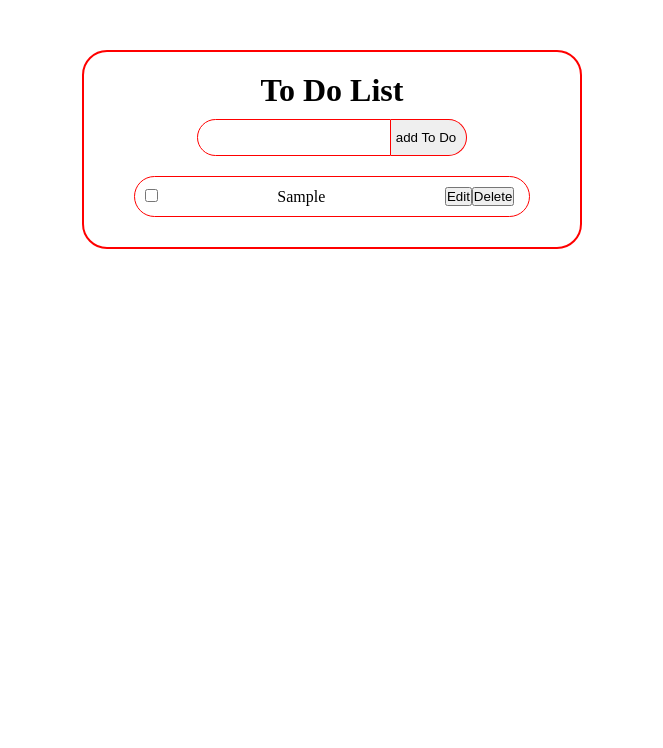
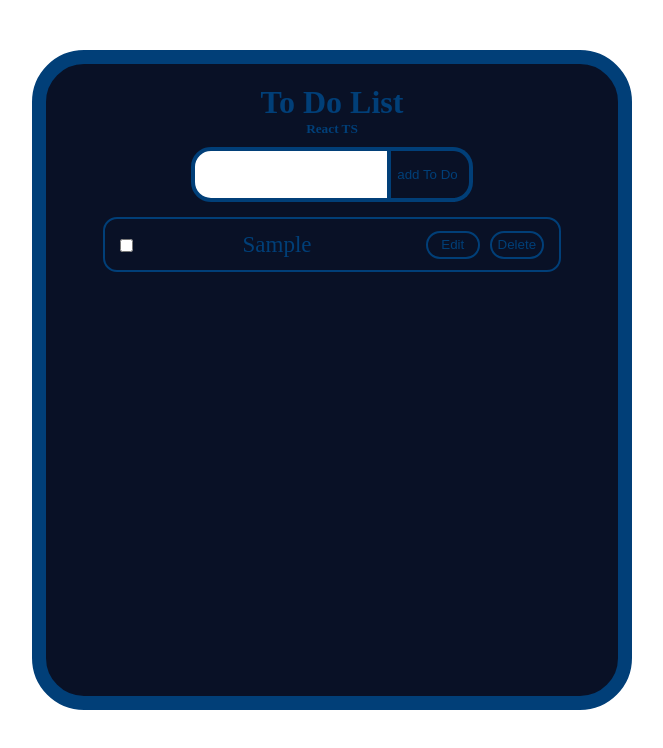
Before and after one commit to ArtemAnikin/react-todo-list, a React (Create React App) app: page / in a window 1280 px wide. Both pictures are taken after typing "Sample" into the empty fields and a click on the button "add To Do". Shown: the top 748 px of the page, without its empty margins (308-971 px from the left). Built offline with nearby package versions, Linux system fonts and the light colour scheme.

Commit message:
feat(EH-12-3): work with styles

```diff
--- /dev/null
+++ b/src/components/ColorEnum.scss
@@ -0,0 +1,2 @@
+$dark-blue: #091126;
+$light-blue: #013F78;
--- a/src/components/TodoForm.scss
+++ b/src/components/TodoForm.scss
@@ -1,3 +1,5 @@
+@use 'ColorEnum';
+
 *{
     margin: 0;
     padding: 0;
@@ -10,14 +12,25 @@
     justify-content: center;
     margin: 10px auto;
     & .form-input input{
-        border: 1px solid red;
-        border-radius: 25px 0 0 25px;
+        width: 200px;
+        height: 55px;
+        border: 4px solid ColorEnum.$light-blue;
+        border-radius: 20px 0 0 20px;
         padding: 10px 0 10px 15px;
     }
     & .form-btns button{
-        border: 1px solid red;
+        width: 82px;
+        height: 55px;
+        border: 4px solid ColorEnum.$light-blue;
+        background-color: ColorEnum.$dark-blue;
+        color: ColorEnum.$light-blue;
         border-left: none;
-        border-radius:0 25px 25px 0;
+        border-radius: 0 20px 20px 0;
         padding: 10px 10px 10px 5px;
+        &:hover {
+            cursor: pointer;
+            background-color: ColorEnum.$light-blue;
+            color: ColorEnum.$dark-blue;
+        }
     }
 }
--- a/src/components/TodoItem.scss
+++ b/src/components/TodoItem.scss
@@ -1,14 +1,52 @@
+@use 'ColorEnum';
+
 .todo-item {
   width: 80%;
+  height: 55px;
   display: flex;
+  font-size: 23px;
   justify-content: space-between;
-  border: 1px solid red;
-  border-radius: 25px;
-  padding: 10px 15px 10px 10px;
+  border: 2px solid ColorEnum.$light-blue;
+  border-radius: 14px;
+  padding: 10px 10px 10px 15px;
   align-items: center;
-  margin: 10px auto;
+  margin: 5px auto;
+
+  & input:focus {
+    outline:none;
+  }
+
+  & .item-input input:hover {
+    cursor: pointer;
+  }
+
+  &:hover {
+    border-width: 5px;
+  }
   &.complete {
     opacity: 0.5;
-    background-color: grey;
+    background-color: ColorEnum.$light-blue;
+    color: ColorEnum.$dark-blue;
+    text-decoration: line-through;
+  }
+  &.complete .item-btns button {
+    border-color: ColorEnum.$dark-blue;
+    background-color: ColorEnum.$light-blue;
+    color: ColorEnum.$dark-blue;
+    cursor: default;
+  }
+  & .item-btns button {
+    cursor: pointer;
+    margin: 5px;
+    min-width: 54px;
+    min-height: 28px;
+    border-radius: 20px;
+    border: 2px solid ColorEnum.$light-blue;
+    background-color: ColorEnum.$dark-blue;
+    color: ColorEnum.$light-blue;
+  }
+  & .item-btns button:hover {
+    background-color: ColorEnum.$light-blue;
+    color: ColorEnum.$dark-blue;
   }
 }
--- a/src/components/TodoList.scss
+++ b/src/components/TodoList.scss
@@ -1,4 +1,6 @@
 .todo-list {
+  display: flex;
+  flex-direction: column;
   width: 100%;
   text-align: center;
 }
--- a/src/components/TodoWrapper.scss
+++ b/src/components/TodoWrapper.scss
@@ -1,3 +1,5 @@
+@use 'ColorEnum';
+
 $wrapper-width: 500px;
 
 *{
@@ -8,12 +10,15 @@ $wrapper-width: 500px;
 
 .todo-wrapper{
     display: flex;
-    justify-content: center;
+    justify-content: flex-start;
     flex-direction: column;
     align-items: center;
-    width: $wrapper-width;
-    border: 2px solid red;
-    border-radius: 25px;
+    width: 600px;
+    min-height: 660px;
+    border: 14px solid ColorEnum.$light-blue;
+    color: #013F78;
+    border-radius: 52px;
+    background-color: ColorEnum.$dark-blue;
     margin: 50px auto 0;
     padding: 20px 0;
 }
--- a/src/components/TodoWrapper.tsx
+++ b/src/components/TodoWrapper.tsx
@@ -43,6 +43,7 @@ const TodoWrapper: React.FC = () => {
   return (
     <div className="todo-wrapper">
       <h1>To Do List</h1>
+        <h5>React TS</h5>
       <TodoForm addTodo={addTodo} />
       <TodoList
         items={items}
```
